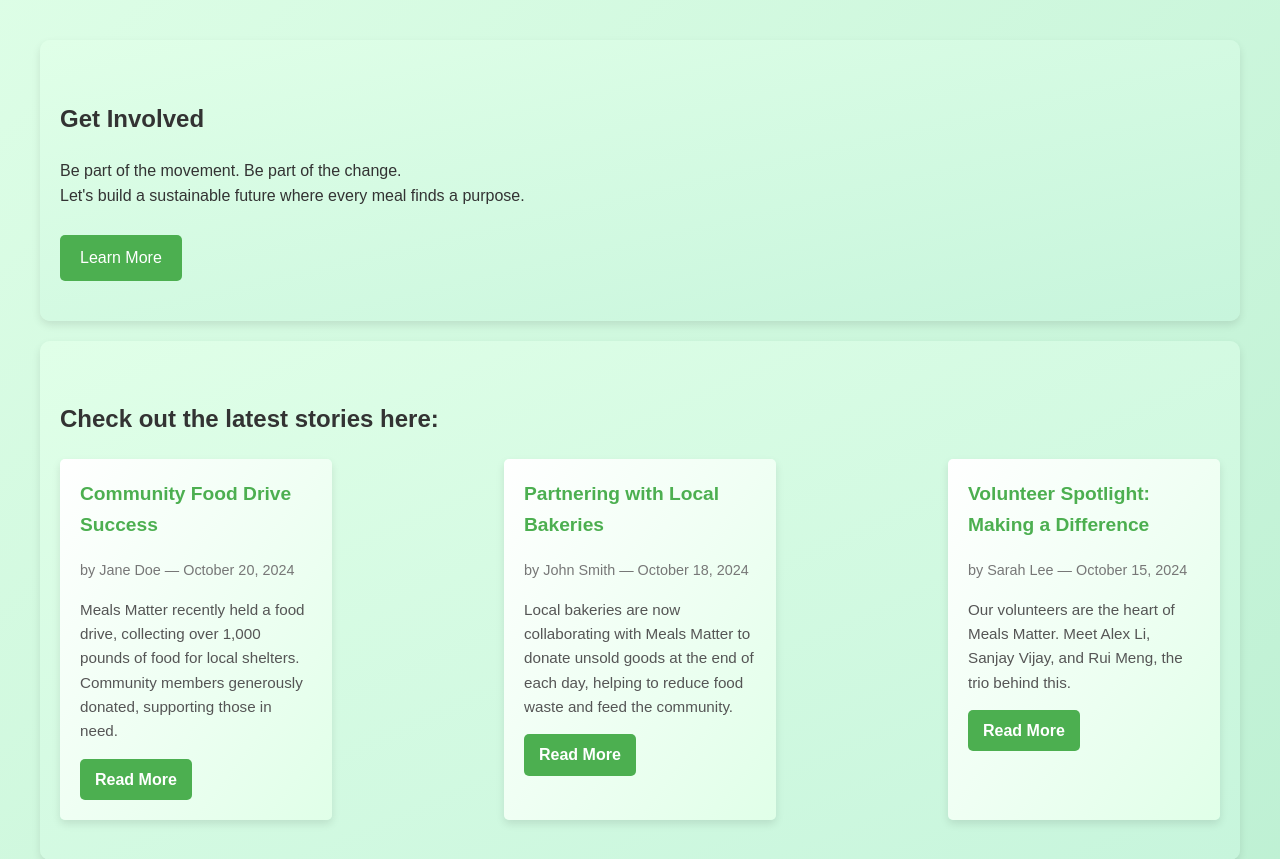
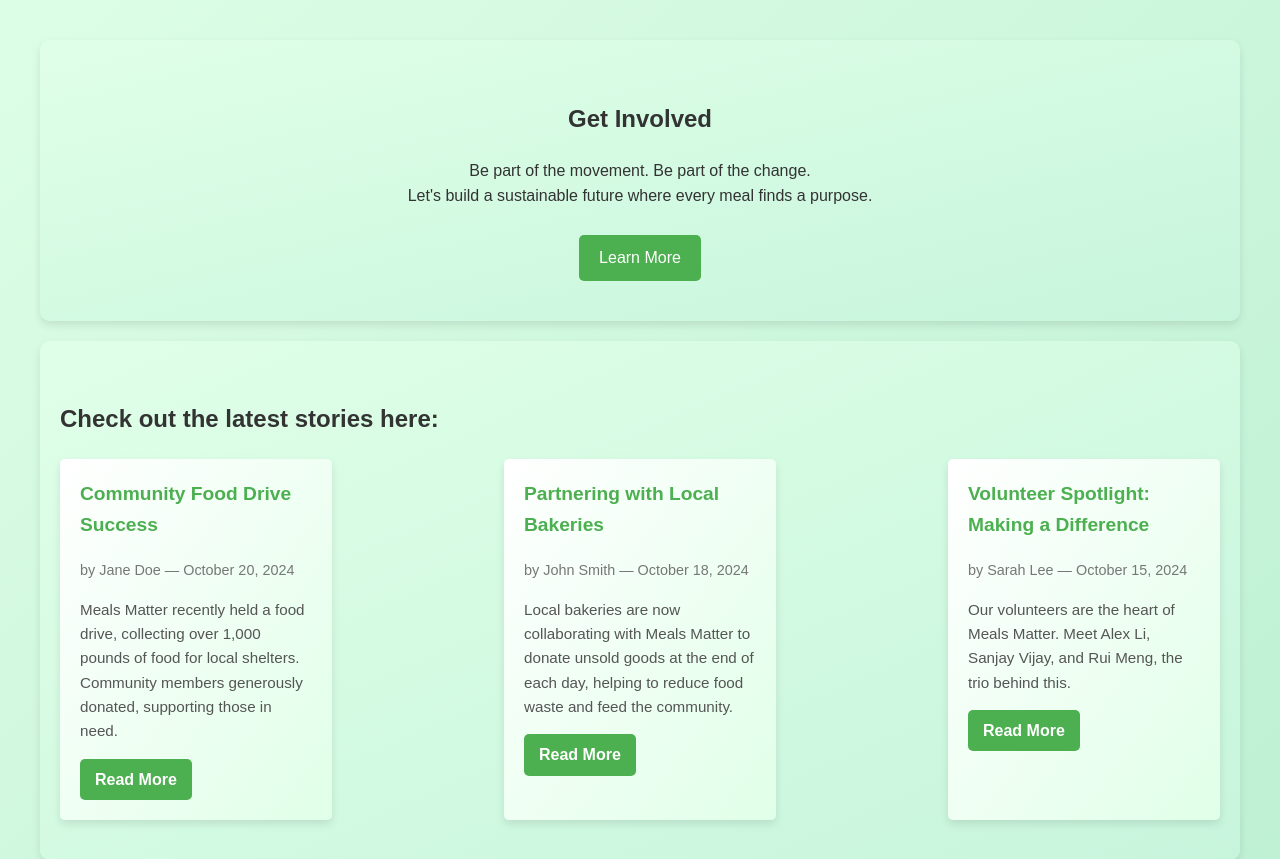
Before and after one commit to SanjayVijay27/meals-matter, a Flask app: page / in a window 1280 px wide. Shown: the part 214-1073 px from the top of the page. Run offline with Flask 3, Linux system fonts and the light colour scheme.

Commit message:
centered label

```diff
--- a/templates/index.html
+++ b/templates/index.html
@@ -47,6 +47,9 @@
             margin: 5px 0 0;
         }
 
+        #get-involved {
+    text-align: center;
+        }
         /* Navigation bar */
         nav {
             display: flex;
```
